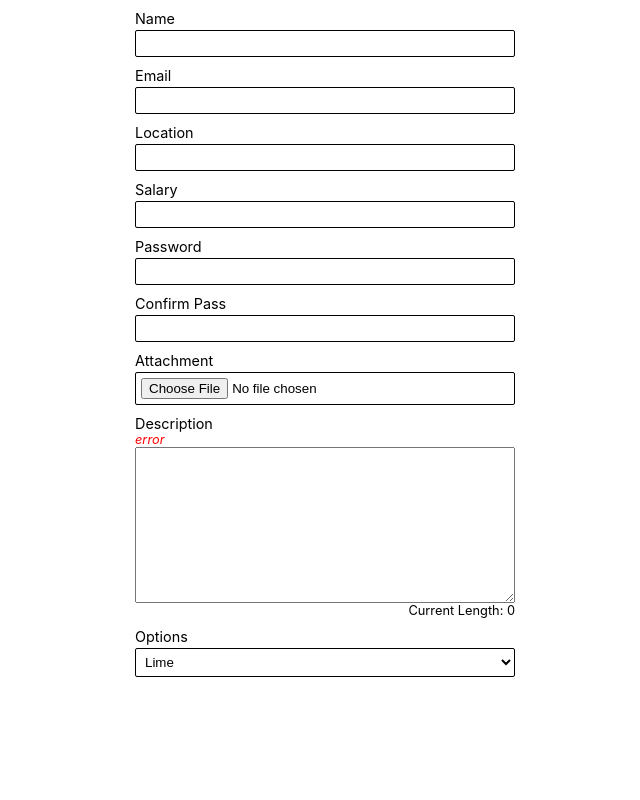
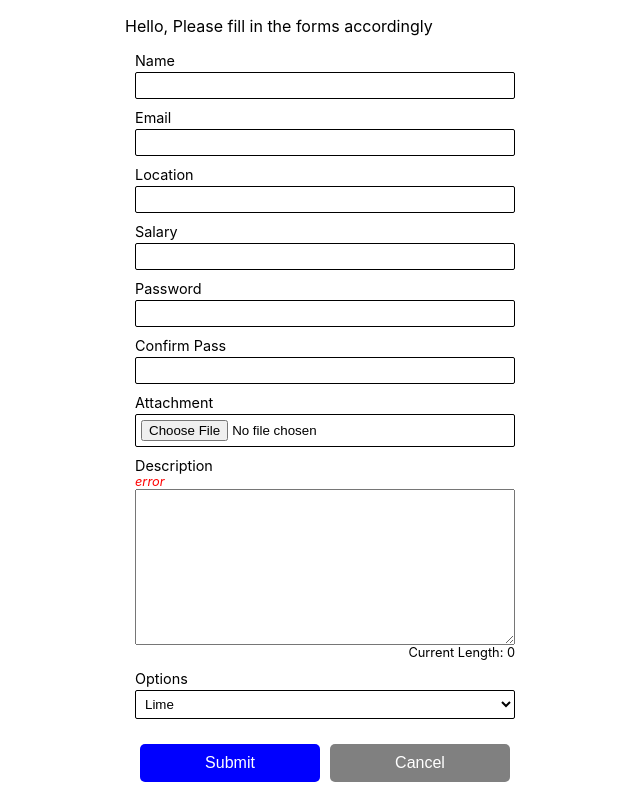
Before and after one commit to fooyongyan/webapp-infinitychain, a React (Create React App) app: page / in a window 1280 px wide. Shown: the whole page, without its empty margins (315-955 px from the left). Built offline with nearby package versions, Linux system fonts and the light colour scheme.

Commit message:
Added Forms for Submission

```diff
--- a/src/components/forms/SampleForm/SampleForm.js
+++ b/src/components/forms/SampleForm/SampleForm.js
@@ -2,12 +2,14 @@ import React from 'react';
 import Field from '../components/Field/Field';
 import TextArea from '../components/TextArea/TextArea';
 import Selection from '../components/Selection/Selection';
-
+import Button from '../components/Button/Button';
+import './SampleForm.scss'
 export default function SampleForm ( props ) {
 
     return (
         <div style = {{width: "400px", margin: "auto"}}>
-            <Field label = "Name" type="text"/>
+            <p> Hello, Please fill in the forms accordingly</p>
+            <Field label = "Name" type="text" name="name"/>
             <Field label = "Email" type="email"/>
             <Field label = "Location" type="text"/>
             <Field label = "Salary" type = "number"/>
@@ -16,6 +18,10 @@ export default function SampleForm ( props ) {
             <Field label = "Attachment" type = "file"/>
             <TextArea label = "Description" validation = "error" rows={10}/>
             <Selection label = "Options" />
+            <div className = "Commands">
+                <Button type = "Primary"> Submit </Button>
+                <Button type = "Secondary"> Cancel </Button>
+            </div>
         </div>
     )
 }
--- /dev/null
+++ b/src/components/forms/SampleForm/SampleForm.scss
@@ -0,0 +1,5 @@
+.Commands {
+    padding: 10px;
+    display: flex;
+    flex-direction: row;
+}
```
